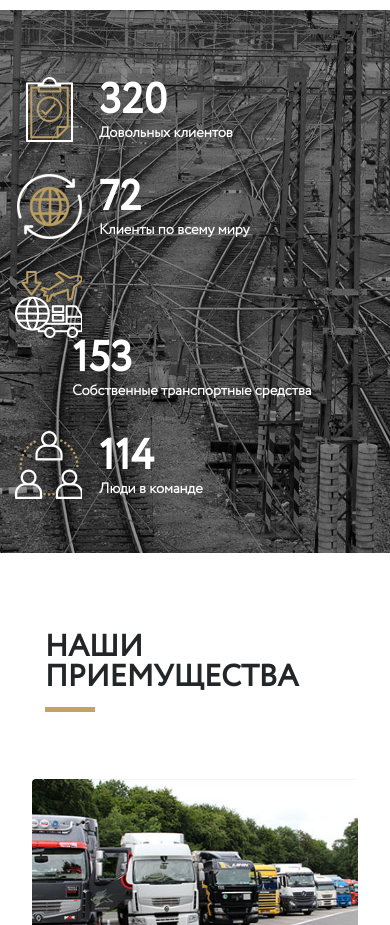
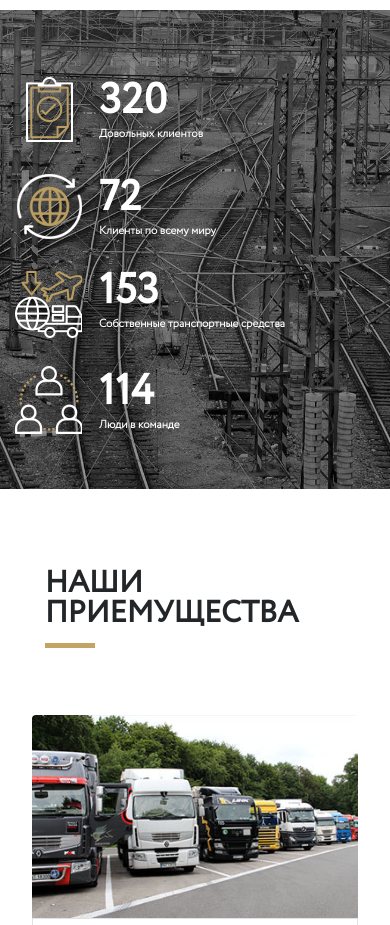
Before and after one commit to DSemenenko/DSemenenko.github.io, a plain HTML site: page turksib/index.html in a window 390 px wide. Shown: the part 1240-2165 px from the top of the page. Drawn offline with Linux system fonts and the light colour scheme; files whose address does not match are found by name; a web font is replaced by a local one.

Commit message:
Update media.css

```diff
--- a/turksib/assets/media.css
+++ b/turksib/assets/media.css
@@ -229,5 +229,7 @@
   footer .middle .left .logo {
     text-align: center;
   }
-
+  main section.numbers .item .text span.desc {
+    font-size: 0.7em;
+  }
 }
```
